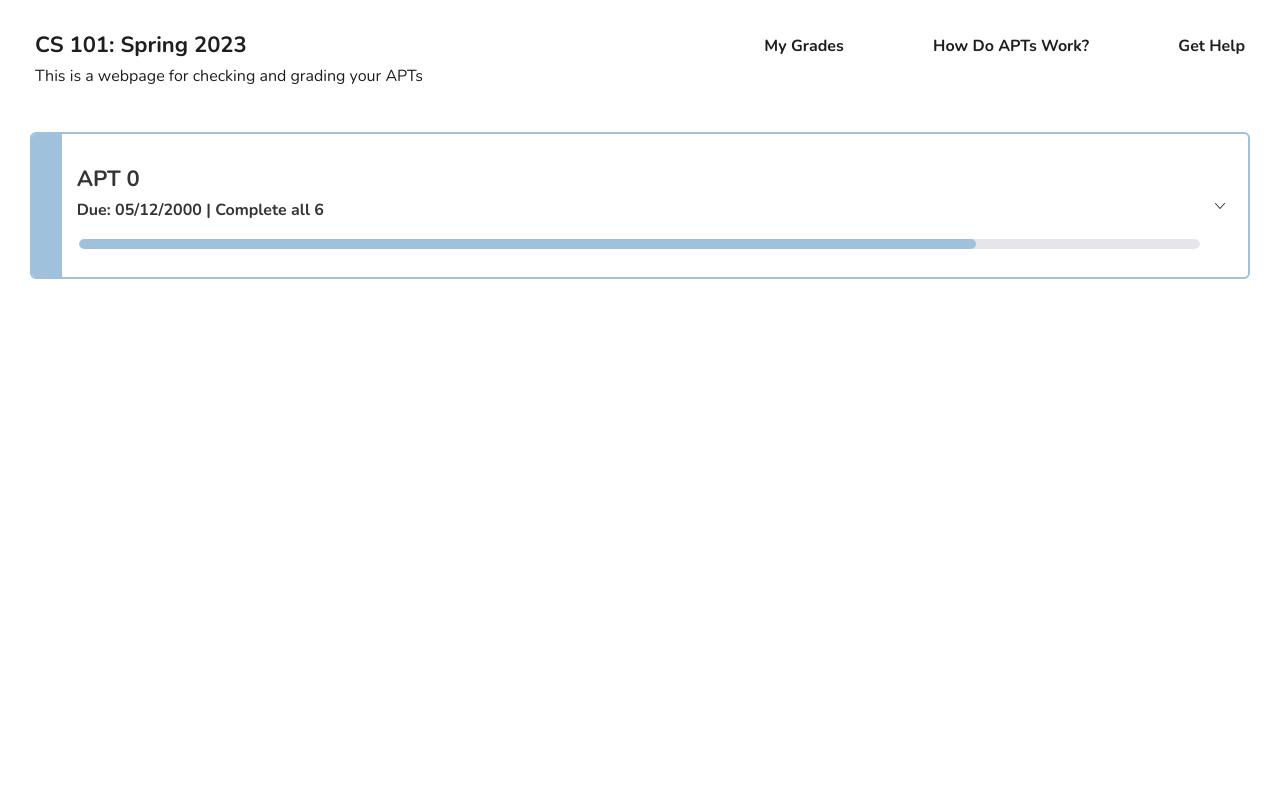
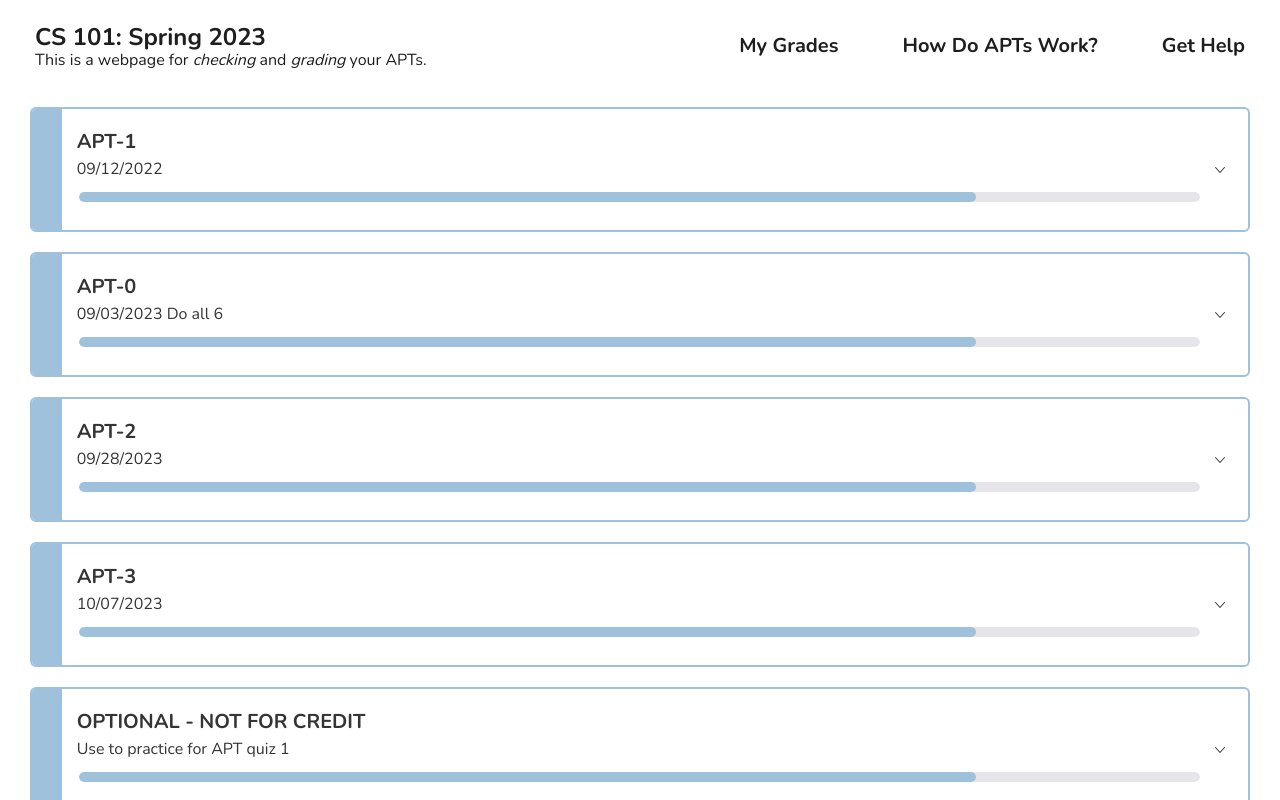
Before and after one commit to silaslenihan/modern-apt, a Next.js app: page / in a window 1280 px wide. Built offline with nearby package versions, Linux system fonts and the light colour scheme.

Commit message:
almost done w home page

```diff
--- a/mock_data/assignments.js
+++ b/mock_data/assignments.js
@@ -2,7 +2,8 @@ export default [
     {
         "id": 1,
         "name": "APT-0",
-        "info": "Due on Sep 3",
+        "due": "09/03/2023",
+        "info": "Do all 6",
         "apts": [
             {
                 "name": "Intro",
@@ -15,7 +16,8 @@ export default [
     {
         "id": 2,
         "name": "APT-1",
-        "info": "Due on Sep 9",
+        "due" :"09/12/2022",
+        "info": "",
         "apts": [
             {
                 "name": "Gravity",
@@ -53,7 +55,8 @@ export default [
     {
         "id": 3,
         "name": "APT-2",
-        "info": "Due on 9/28",
+        "due" : "09/28/2023",
+        "info": "",
         "apts": [
             {
                 "name": "ReadQuizScore",
@@ -95,7 +98,8 @@ export default [
     {
         "id": 4,
         "name": "APT-3",
-        "info": "Due on Oct 7",
+        "due" : "10/07/2023",
+        "info": "",
         "apts": [
             {
                 "name": "DNAcgratio",
@@ -142,6 +146,7 @@ export default [
     {
         "id": 5,
         "name": "OPTIONAL - NOT FOR CREDIT",
+        "due": "",
         "info": "Use to practice for APT quiz 1",
         "apts": [
             {
@@ -165,7 +170,8 @@ export default [
     {
         "id": 6,
         "name": "APT-4",
-        "info": "Due on Oct 19, Complete 5, two are required, plus three more, the others are extra",
+        "due" : "10/19/2023",
+        "info": "Complete 5, two are required, plus three more, the others are extra",
         "apts": [
             {
                 "name": "IsSpecial",
@@ -212,7 +218,8 @@ export default [
     {
         "id": 7,
         "name": "APT-5",
-        "info": "Due on Oct 28, Complete 5, others are extra",
+        "due" : "10/28/2023",
+        "info": "Complete 5, others are extra",
         "apts": [
             {
                 "name": "CarrotBoxes",
@@ -251,7 +258,8 @@ export default [
     {
         "id": 8,
         "name": "APT-6",
-        "info": "Due on Nov 9, Complete 5, others are extra",
+        "due" : "11/09/2023",
+        "info": "Complete 5, others are extra",
         "apts": [
             {
                 "name": "BordaCount",
@@ -301,7 +309,8 @@ export default [
     {
         "id": 9,
         "name": "APT-7",
-        "info": "Due on Nov 19, Complete 5, two are required, plus do three more, the others are extra",
+        "due" : "11/19/2023",
+        "info": "Complete 5, two are required, plus do three more, the others are extra",
         "apts": [
             {
                 "name": "PickyEater",
@@ -352,6 +361,7 @@ export default [
     {
         "id": 10,
         "name": "OPTIONAL - NOT FOR CREDIT",
+        "due": "",
         "info": "Use to practice for APT Quiz 2. These are problems from two different APT Quizzes",
         "apts": [
             {
--- a/pages/_app.tsx
+++ b/pages/_app.tsx
@@ -2,9 +2,6 @@ import '../styles/globals.css'
 import '../styles/design_tokens.css'
 import type { AppProps } from 'next/app'
 import { Nunito } from '@next/font/google'
-
-
-
 
 const nunito = Nunito({
   weight: ['400', '500', '700'],
@@ -14,8 +11,6 @@ const nunito = Nunito({
 
 
 export default function App({ Component, pageProps }: AppProps) {
-
-
   return (
     <main className={nunito.className}>
       <Component {...pageProps} />
--- a/pages/index.tsx
+++ b/pages/index.tsx
@@ -1,14 +1,14 @@
 import Head from 'next/head';
-import Image from 'next/image';
-import { Inter } from '@next/font/google';
 import styles from '../styles/home/Home.module.css';
-import { Panel, Placeholder, Progress } from 'rsuite';
+import { Panel, Progress } from 'rsuite';
 import 'rsuite/dist/rsuite.min.css';
-import Header from '../components/Header';
-
-const inter = Inter({ subsets: ['latin'] })
+import assignments from "../mock_data/assignments.js";
+import Link from 'next/link';
 
 export default function Home() {
+
+
+
   return (
     <>
       <Head>
@@ -24,37 +24,72 @@ export default function Home() {
       <div className={styles.Header}>
 
         <div className={styles.Title}>
-          <h2 style={{fontWeight:600}}>CS 101: Spring 2023</h2>
-          <h3 style={{ marginTop: "-15px"}}>This is a webpage for checking and grading your APTs</h3>
+          <div className={styles.Large}>CS 101: Spring 2023</div>
+          <div className={styles.Small} style={{ marginTop: "-5px"}}>This is a webpage for <em>checking</em> and <em>grading</em> your APTs.</div>
         </div>
 
-        <h3>My Grades</h3>
-        <h3>How Do APTs Work?</h3>
-        <h3>Get Help</h3>
+        <h3 className={styles.Medium}>My Grades</h3>
+        <h3 className={styles.Medium}>How Do APTs Work?</h3>
+        <h3 className={styles.Medium}>Get Help</h3>
 
       </div>
 
       <div className={styles.APTGroup}>
 
-            <Panel style={{fontWeight:600, borderColor:"var(--blue)", borderWidth:"2px"}} header={
+
+
+
+        {assignments.sort((a,b) => Date.parse(a.due) - Date.parse(b.due)).map((assignment) => (
+
+
+
+            <Panel style={{marginBottom:"20px",fontWeight:700, borderColor:"var(--blue)", borderWidth:"2px"}} header={
               <div style={{display:"flex", flexDirection:"row"}}>
-                <div style={{display: "flex", backgroundColor:"var(--blue)", width:"30px", margin:"-20px"}}></div>
+                <div className={styles.BlueTab}></div>
                 <div style={{display:"flex", flexDirection:"column", marginLeft:"25px", width:"100%"}}>
-                  <h2 style={{marginLeft:"10px"}}>APT 0</h2>
-                  <h3 style={{marginLeft:"10px", marginTop:"-15px"}}>
-                    Due: 05/12/2000   |   Complete all 6
-                  </h3>
-                  <Progress.Line percent={80} showInfo={false} strokeColor= "var(--blue)" />
+                  <div className={styles.Medium} style={{marginLeft:"10px"}}>{assignment.name}</div>
+                  <div className={styles.Small} style={{marginLeft:"10px", marginTop:"5px"}}>
+                    {assignment.due} {assignment.info}
+                  </div>
+                  <Progress.Line style={{marginTop:"5px"}} percent={80} showInfo={false} strokeColor= "var(--blue)" />
                 </div>
               </div>
 
             } collapsible bordered>
+              <div style={{display:"flex", flexDirection:"row"}}>
+                <div className={styles.BlueTab}></div>
+                <div style={{display:"flex",flexDirection:"column", marginLeft:"35px", width:"100%"}}>
+
+                {assignment.apts.map((apt) => (
+                  <Link style={{textDecoration: 'none'}} href={`/apt?id=${assignment.id}`}>
+                  <Panel className={styles.APT} header={
+                    <div style={{marginTop:"-20px", display:"flex", flexDirection:"row", justifyContent:"space-between", alignItems:"center"}}>
 
 
-              <h2>Due: 05/12/2000   |   Complete all 6</h2>
+                   <div style={{display:"flex", flexDirection:"row"}}>
+                   <Progress.Circle strokeWidth={12} strokeColor={"var(--red)"}  style={{width:20, marginLeft:"-5px"}} percent={30} showInfo={false} />
 
-              <Placeholder.Paragraph />
+                      <div className={styles.Small} style={{marginLeft:"15px", fontWeight:"700"}}>
+                        {apt.name} | Description
+                      </div>
+                      </div>
+
+
+                      <div className={styles.EndTab} style={{backgroundColor:"var(--red)" }}>
+                        <div className={styles.Small} style={{color:"white", fontWeight:"700"}}>20 / 300</div>
+                      </div>
+
+                      </div>
+                  } bordered>
+
+                 </Panel>
+                 </Link>
+                 ))}
+
+                </div>
+              </div>
             </Panel>
+            ))}
 
 
 
--- a/styles/design_tokens.css
+++ b/styles/design_tokens.css
@@ -8,8 +8,4 @@
     --light-red: #F8D0D0;
     --green: #8BCE96;
     --light-green: #D5F0D9;
-
-    --font-size-sm: 16px;
-    --font-size-md: 22px;
-    --font-size-lg: 24px;
   }
--- a/styles/globals.css
+++ b/styles/globals.css
@@ -12,15 +12,3 @@ li:nth-child(even) {
 li {
   padding-left: 10px;
 }
-
-h1 {
-  font-size: var(--font-size-lg) !important;
-}
-
-h2 {
-  font-size: var(--font-size-md) !important;
-}
-
-h3 {
-  font-size: var(--font-size-sm) !important;
-}
--- a/styles/home/Home.module.css
+++ b/styles/home/Home.module.css
@@ -14,6 +14,7 @@
   background-color: white;
   align-items: flex-start;
   justify-content: space-between;
+  cursor: pointer;
 }
 
 .Title{
@@ -32,3 +33,52 @@
   margin: 30px;
   background-color: white;
 }
+
+.Large{
+  font-size: 24px;
+  font-weight: 700;
+}
+
+.Medium{
+  font-size: 20px;
+  font-weight: 700;
+}
+
+.Small{
+  font-size: 16px;
+  font-weight: 400;
+}
+
+.APT{
+  border-color:var(--gray);
+  border-width:2px;
+  height:40px;
+  margin-bottom:10px;
+}
+.APT:hover{
+  background-color:whitesmoke;
+}
+
+.BlueTab{
+  display: flex;
+  background-color: var(--blue);
+  width: 30px;
+  margin: -20px;
+}
+
+.Circle {
+  width: 20px;
+  height: 20px;
+  border-radius: 50%;
+  background-color: white;
+  border: solid 2px;
+}
+
+.EndTab{
+  display: flex;
+  width: 160px;
+  height: 40px;
+  margin-right: -20px;
+  justify-content: center;
+  align-items: center;
+}
```
